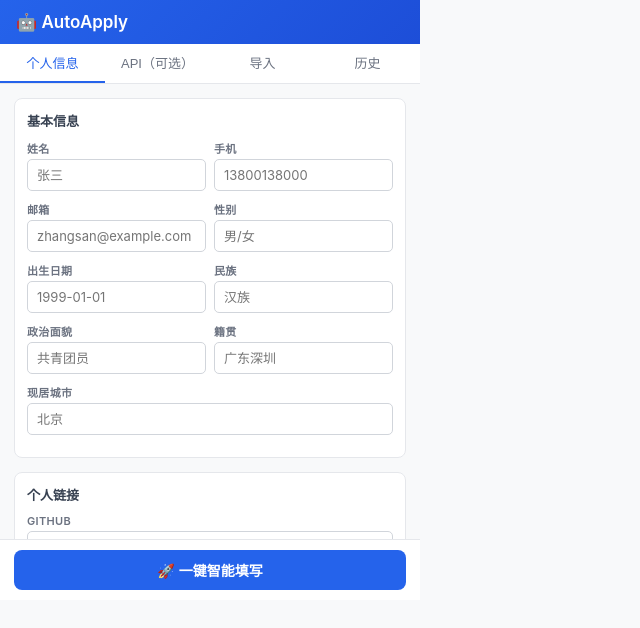
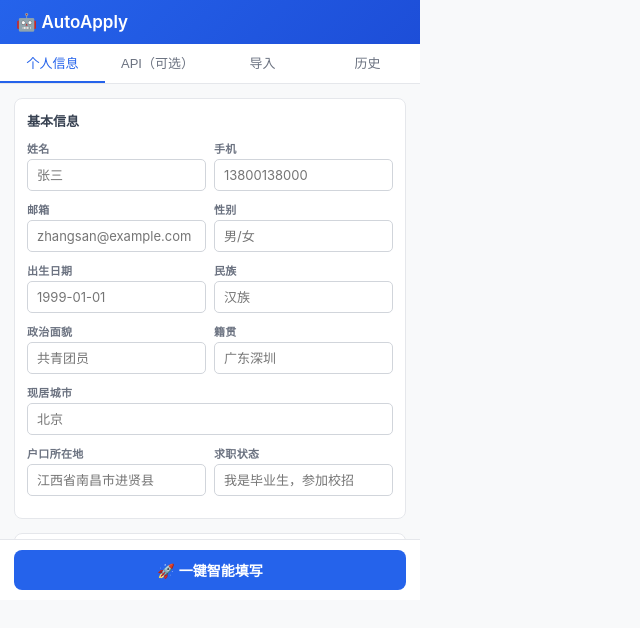
Before and after one commit to wxhfy/AutoApply, a React (Vite) app: page / in a window 1280 px wide. Shown: the top 628 px of the page, without its empty margins (0-640 px from the left). Built offline with nearby package versions, Linux system fonts and the light colour scheme.

Commit message:
feat: add job status and hukou profile fields

```diff
--- a/src/matching/FieldDictionary.ts
+++ b/src/matching/FieldDictionary.ts
@@ -16,6 +16,9 @@ export const FIELD_RULES: FieldRule[] = [
   { fieldType: 'GENDER', profilePath: 'basic.gender', exact: ['性别'], aliases: ['男女', 'gender', 'sex'], valueKind: 'gender' },
   { fieldType: 'BIRTH_DATE', profilePath: 'basic.birthDate', exact: ['出生日期'], aliases: ['生日', '出生年月', 'birthdate', 'dateofbirth'], valueKind: 'date' },
   { fieldType: 'LOCATION', profilePath: 'basic.currentCity', exact: ['现居城市'], aliases: ['居住城市', '当前城市', '所在城市', 'currentcity'], valueKind: 'text' },
+  { fieldType: 'LOCATION', profilePath: 'basic.currentCity', exact: ['现居住地'], aliases: ['居住地', 'currentlocation'], valueKind: 'text' },
+  { fieldType: 'LOCATION', profilePath: 'basic.hukouPlace', exact: ['户口所在地'], aliases: ['户籍所在地', '户口'], valueKind: 'text' },
+  { fieldType: 'OTHER', profilePath: 'basic.jobStatus', exact: ['求职状态'], aliases: ['您的求职状态是', 'jobstatus'], valueKind: 'text' },
   { fieldType: 'POLITICAL_STATUS', profilePath: 'basic.politicalStatus', exact: ['政治面貌'], aliases: ['政治身份', '党派', 'politicalstatus'], valueKind: 'text' },
   { fieldType: 'SCHOOL', profilePath: 'education[0].school', exact: ['学校'], aliases: ['院校', '毕业院校', '就读院校', 'school', 'university'] },
   { fieldType: 'MAJOR', profilePath: 'education[0].major', exact: ['专业'], aliases: ['所学专业', '主修专业', '专业名称', 'major'] },
--- a/src/popup/ProfileEditor.tsx
+++ b/src/popup/ProfileEditor.tsx
@@ -159,6 +159,10 @@ const ProfileEditor: React.FC<Props> = ({ profile, onSave }) => {
           <Field label="籍贯" value={form.basic.nativePlace} onChange={v => updateBasic('nativePlace', v)} placeholder="广东深圳" />
         </FieldRow>
         <Field label="现居城市" value={form.basic.currentCity} onChange={v => updateBasic('currentCity', v)} placeholder="北京" />
+        <FieldRow>
+          <Field label="户口所在地" value={form.basic.hukouPlace || ''} onChange={v => updateBasic('hukouPlace', v)} placeholder="江西省南昌市进贤县" />
+          <Field label="求职状态" value={form.basic.jobStatus || ''} onChange={v => updateBasic('jobStatus', v)} placeholder="我是毕业生，参加校招" />
+        </FieldRow>
       </section>
 
       {/* ── Links ── */}
--- a/src/storage/index.ts
+++ b/src/storage/index.ts
@@ -103,6 +103,8 @@ function migrateProfile(raw: unknown): UserProfile {
       politicalStatus: p.basic?.politicalStatus || '',
       nativePlace: p.basic?.nativePlace || p.basic?.location || '',
       currentCity: p.basic?.currentCity || '',
+      hukouPlace: p.basic?.hukouPlace || '',
+      jobStatus: p.basic?.jobStatus || '',
     },
     links: {
       github: p.links?.github || '',
--- a/src/types/index.ts
+++ b/src/types/index.ts
@@ -49,6 +49,8 @@ export interface BasicInfo {
   politicalStatus: string;
   nativePlace: string;
   currentCity: string;
+  hukouPlace?: string;
+  jobStatus?: string;
 }
 
 export interface Links {
@@ -113,7 +115,7 @@ export interface UserProfile {
 }
 
 export const EMPTY_PROFILE: UserProfile = {
-  basic: { name: '', phone: '', email: '', gender: '', birthDate: '', ethnicity: '', politicalStatus: '', nativePlace: '', currentCity: '' },
+  basic: { name: '', phone: '', email: '', gender: '', birthDate: '', ethnicity: '', politicalStatus: '', nativePlace: '', currentCity: '', hukouPlace: '', jobStatus: '' },
   links: { github: '', linkedin: '', website: '' },
   education: [],
   experience: [],
```
